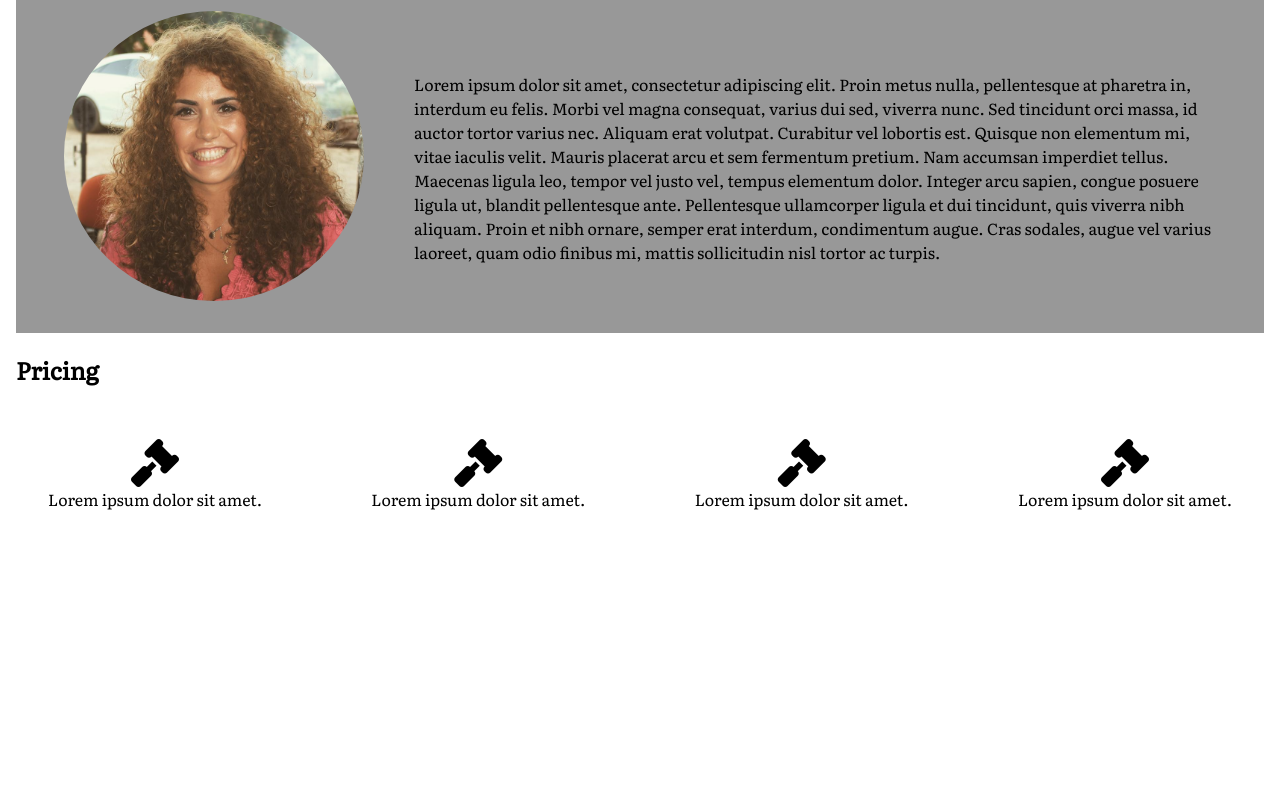
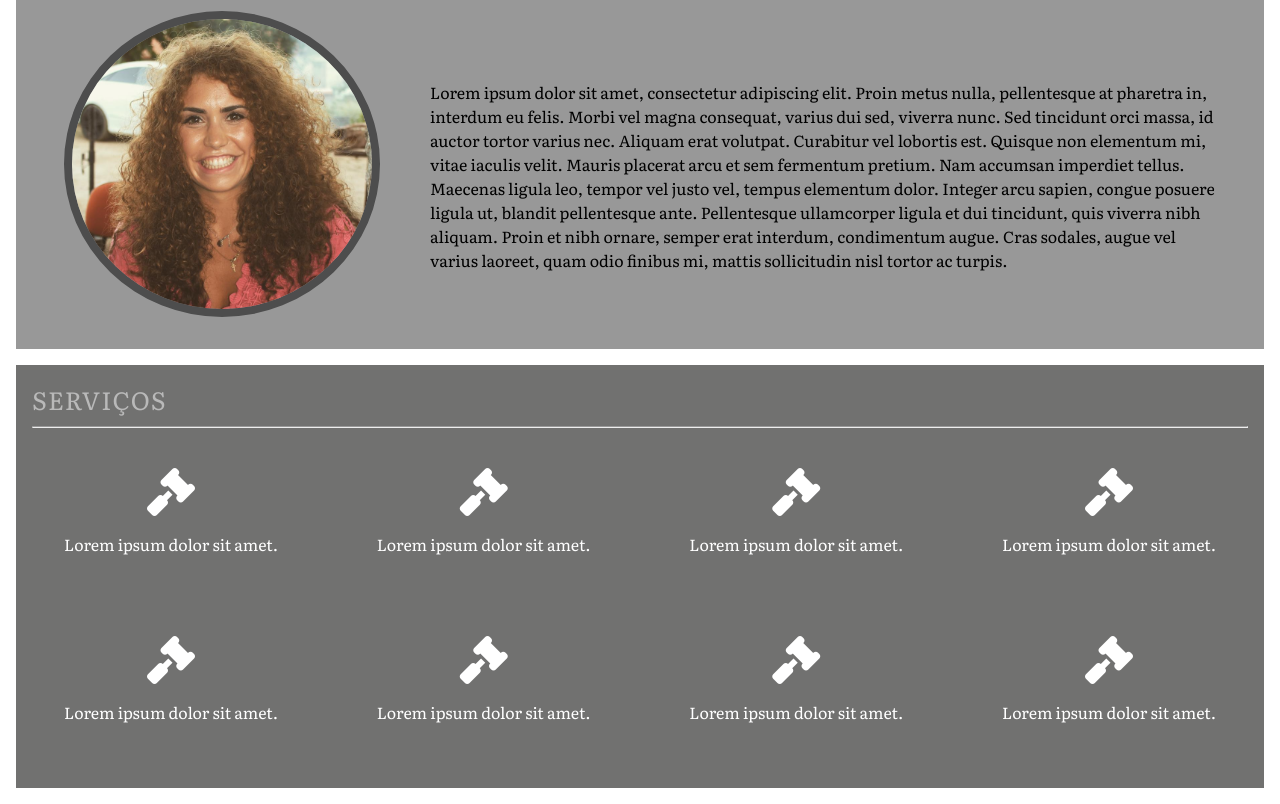
Before and after one commit to ritaalmeida/lawyer-studio, a plain HTML site: page src/index.html in a window 1280 px wide. Shown: the part 142-946 px from the top of the page. Before the commit the page ends 800 px from the top, so only its background shows below. Drawn offline with Linux system fonts and the light colour scheme.

Commit message:
finished services

```diff
--- a/index.css
+++ b/index.css
@@ -6,8 +6,7 @@
   --black: #1A1919;
   --background: #FFFFFF;
 
-  --title-font-size: 25px;
-  --title-color: var(--optional);
+  --title-font-size: 1.5625rem;
 
   --main-font-family: 'Literata', serif;
   --secundary-font-family: 'Didact Gothic', sans-serif;
@@ -23,19 +22,36 @@ i.fas {
   display: block;
 }
 
-.list-services{
+.services__container {
+  background-color: var(--grey-dark);
+  color: white;
+}
+
+.services__list {
   display: flex;
   justify-content: space-between;
   padding: 2rem;
   text-align: center;
 }
 
-section {
-  margin: 16px;
+.services__title{
+  color: var(--grey-lighter);
+  font-size: var(--title-font-size);
+  text-transform: uppercase;
+  letter-spacing: 0.0625rem;
+}
+
+.service__description {
+  align-self: center;
+  white-space: pre-line;
+}
+
+.section {
+  margin: 1rem;
 }
 
 .container {
-  padding: 16px;
+  padding: 1rem;
 }
 
 .bio__container {
@@ -43,24 +59,24 @@ section {
 }
 
 .bio__data {
-  padding: 16px 32px;
+  padding: 1rem 2rem;
   display: flex;
   flex-direction: row;
 }
 
 .bio__title {
-  color: var(--title-color);
+  color: var(--grey-lighter);
   font-size: var(--title-font-size);
   text-transform: uppercase;
-  letter-spacing: 1px;
+  letter-spacing: 0.0625rem;
 }
 
 .bio__name {
-  letter-spacing: 3px;
+  letter-spacing: 0.1875rem;
   text-transform: uppercase;
   font-family: var(--secundary-font-family);
-  font-size: 50px;
-  line-height: 50px;
+  font-size: 3.125rem;
+  line-height: 3.125rem;
 }
 
 .bio__description {
@@ -69,9 +85,9 @@ section {
 }
 
 .bio__photo {
-  width: 300px;
-  margin-right: 50px;
+  width: 18.75rem;
+  margin-right: 3.125rem;
 
   border-radius: 50%;
-  border: 8px solid var(--optional);
+  border: 0.5rem solid var(--grey-darker);
 }
--- a/src/index.html
+++ b/src/index.html
@@ -4,11 +4,11 @@
 <head>
   <title>Marta Teixeira Sim&#245;es Advogada.</title>
   <meta charset="UTF-8">
+  <meta name="viewport" content="width=device-width, initial-scale=1">
   <link rel="stylesheet" type="text/css" href="../index.css">
   <link href="https://fonts.googleapis.com/css?family=Literata&display=swap" rel="stylesheet">
   <link href="https://fonts.googleapis.com/css?family=Didact+Gothic&display=swap" rel="stylesheet">
   <script src="https://kit.fontawesome.com/35f87f623b.js"></script>
-
 </head>
 
 <body>
@@ -21,7 +21,7 @@
   <section>
     <h1>Services</h1>
   </section> -->
-  <section id="bio-section">
+  <section id="bio-section" class="section">
     <div class="container bio__container">
       <div class="bio__title">Biografia</div>
       <div class="bio__name">Marta Teixeira Simões</div>
@@ -37,21 +37,23 @@
   <!-- <section>
       <h1>Bio</h1>
   </section>  -->
-  <section>
-      <h1>Pricing</h1>
-      <div class="list-services">
-        <div>
-          <i class="fas fa-gavel fa-3x"></i>
-          Lorem ipsum dolor sit amet.
-        </div>
-
-        <span><i class="fas fa-gavel fa-3x"></i>Lorem ipsum dolor sit amet.</span>
-
-        <span><i class="fas fa-gavel fa-3x"></i>Lorem ipsum dolor sit amet.</span>
-        <span><i class="fas fa-gavel fa-3x"></i>Lorem ipsum dolor sit amet.</span>
-
+  <section id="services-section" class="section">
+    <div class="services__container container">
+      <div class="services__title">Serviços</div>
+      <hr>
+      <div class="services__list service__description">
+        <span><i class="fas fa-gavel fa-3x"></i><p>Lorem ipsum dolor sit amet.</p></span>
+        <span><i class="fas fa-gavel fa-3x"></i><p>Lorem ipsum dolor sit amet.</p></span>
+        <span><i class="fas fa-gavel fa-3x"></i><p>Lorem ipsum dolor sit amet.</p></span>
+        <span><i class="fas fa-gavel fa-3x"></i><p>Lorem ipsum dolor sit amet.</p></span>
       </div>
-
+      <div class="services__list service__description">
+        <span><i class="fas fa-gavel fa-3x"></i><p>Lorem ipsum dolor sit amet.</p></span>
+        <span><i class="fas fa-gavel fa-3x"></i><p>Lorem ipsum dolor sit amet.</p></span>
+        <span><i class="fas fa-gavel fa-3x"></i><p>Lorem ipsum dolor sit amet.</p></span>
+        <span><i class="fas fa-gavel fa-3x"></i><p>Lorem ipsum dolor sit amet.</p></span>
+      </div>
+    </div>
   </section>
 <!--   <section>
       <h1>Contact</h1>
```
